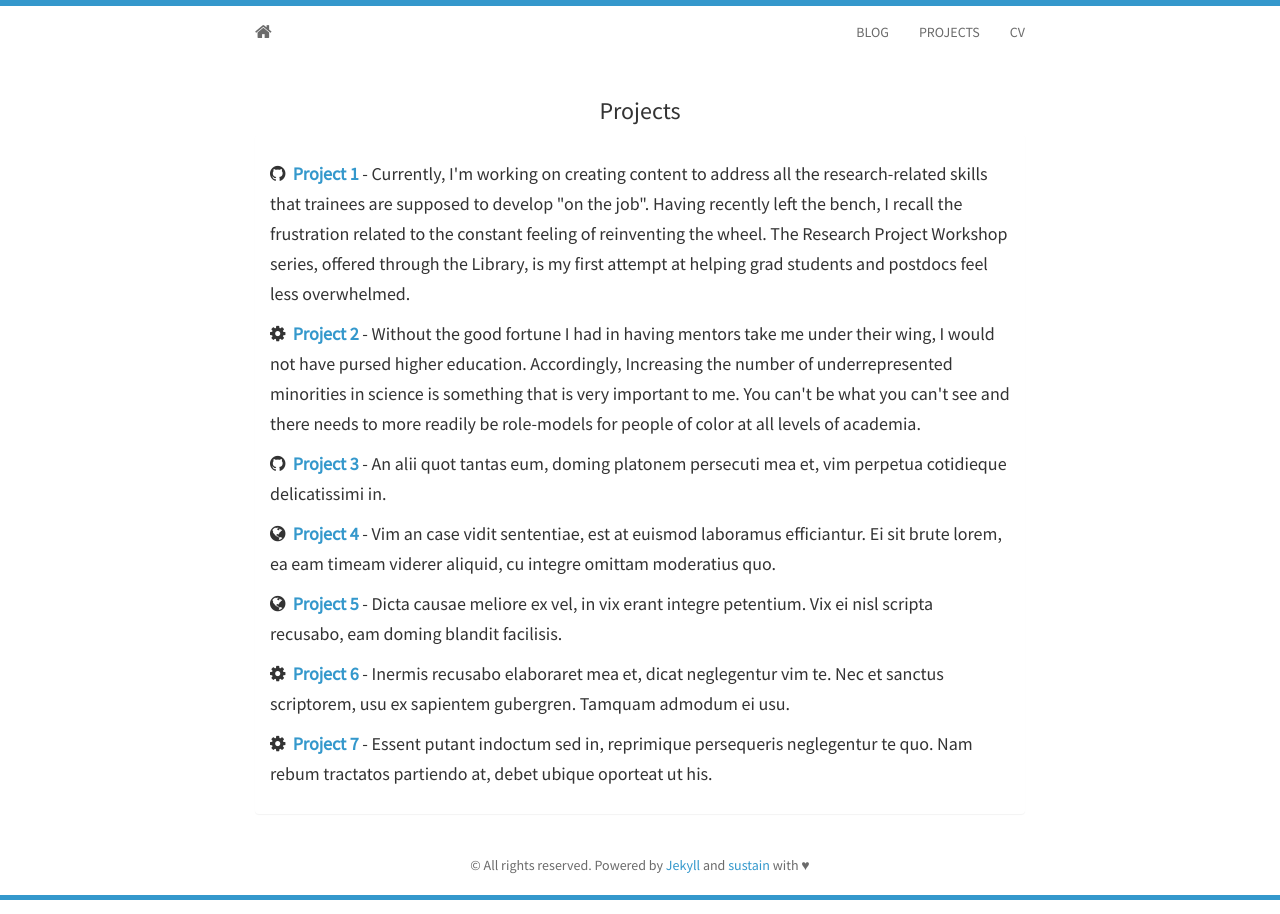
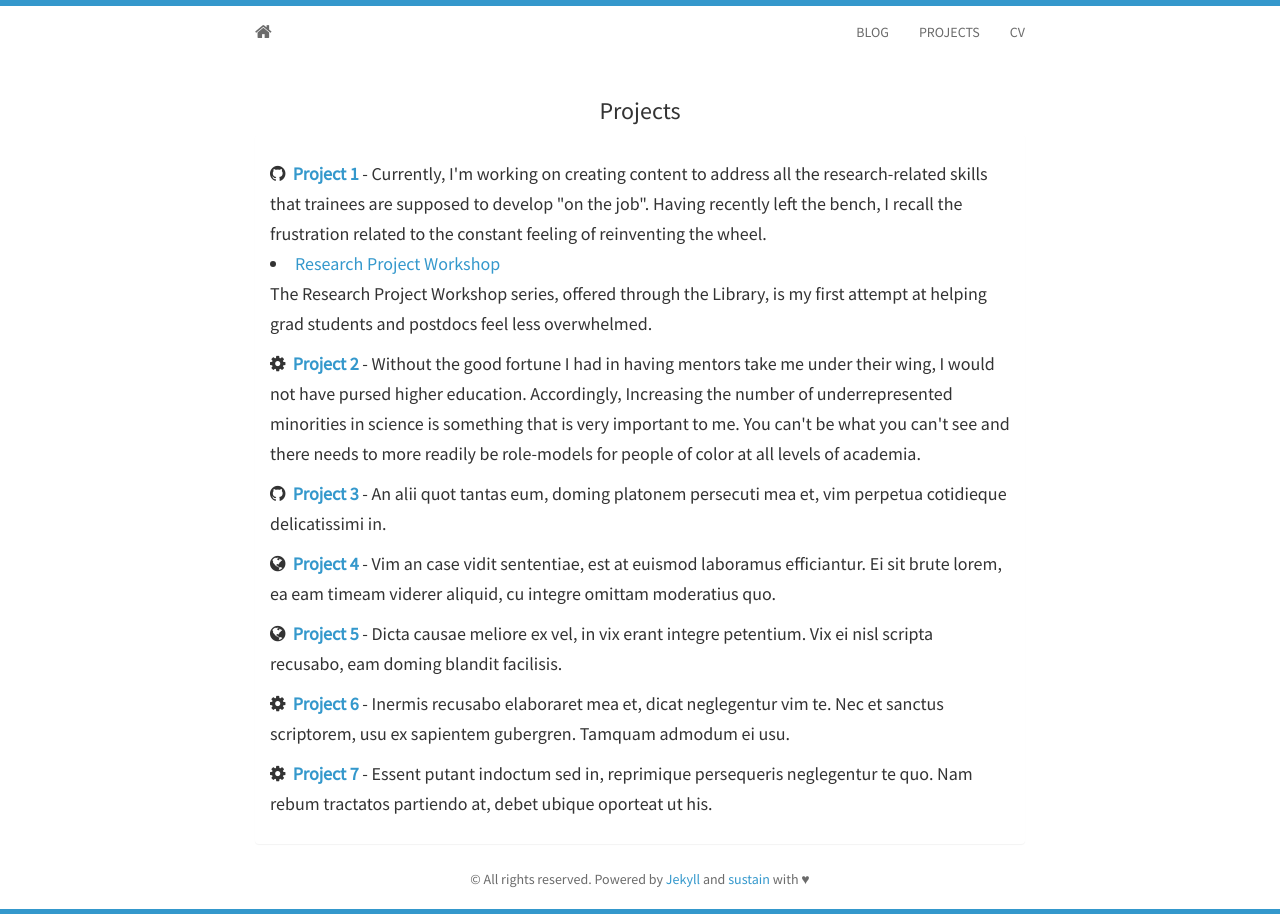
Before and after one commit to jekyllt/sustain, a Jekyll site: the page built from projects.html, in a window 1280 px wide. Built offline with Jekyll 4.4.1, drawn with Linux system fonts in a browser that asks for light colours; nearby versions of some CDN libraries.

Commit message:
Update projects.html

```diff
--- a/_includes/projects.html
+++ b/_includes/projects.html
@@ -7,7 +7,7 @@
 			<i class="fa fa-github"></i>&nbsp;&nbsp;<strong><a href="#">Project 1</a></strong>
 			- Currently, I'm working on creating content to address all the research-related skills that trainees are supposed to
 			develop "on the job". Having recently left the bench, I recall the frustration related to the constant feeling of reinventing
-			the wheel. The Research Project Workshop series, offered through the Library, is my first attempt at helping grad students
+			the wheel. <li><a href="https://lrwyatt.github.io/Research-Project-Workshops-2017/">Research Project Workshop</a></li>The Research Project Workshop series, offered through the Library, is my first attempt at helping grad students
 			and postdocs feel less overwhelmed.
 		</h5>
 		<h5>
```
